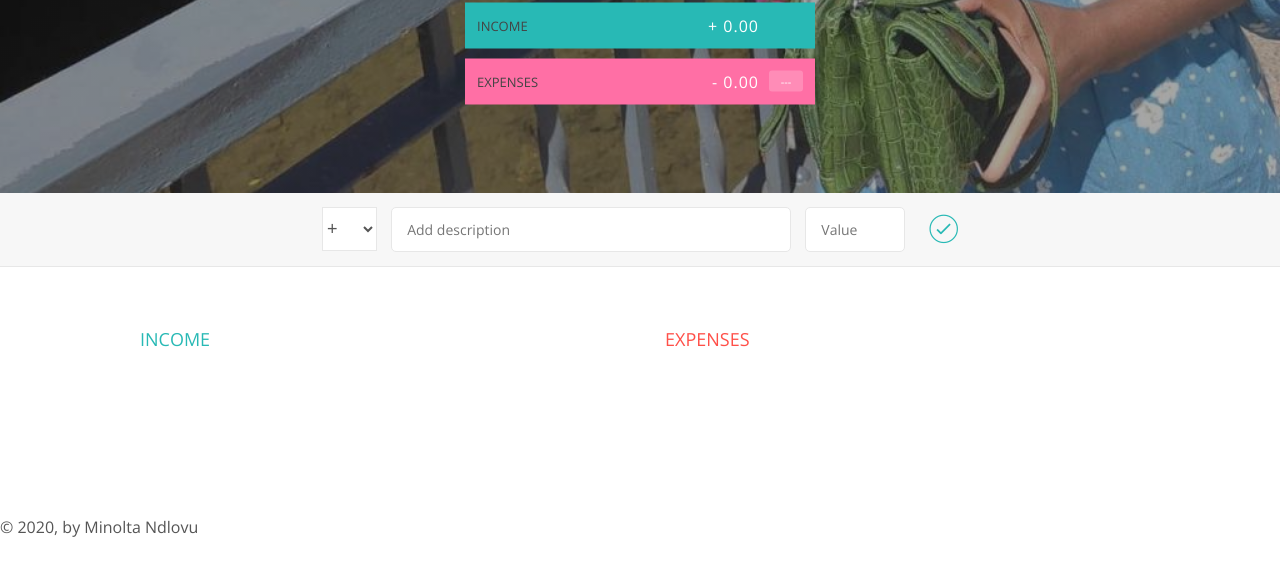
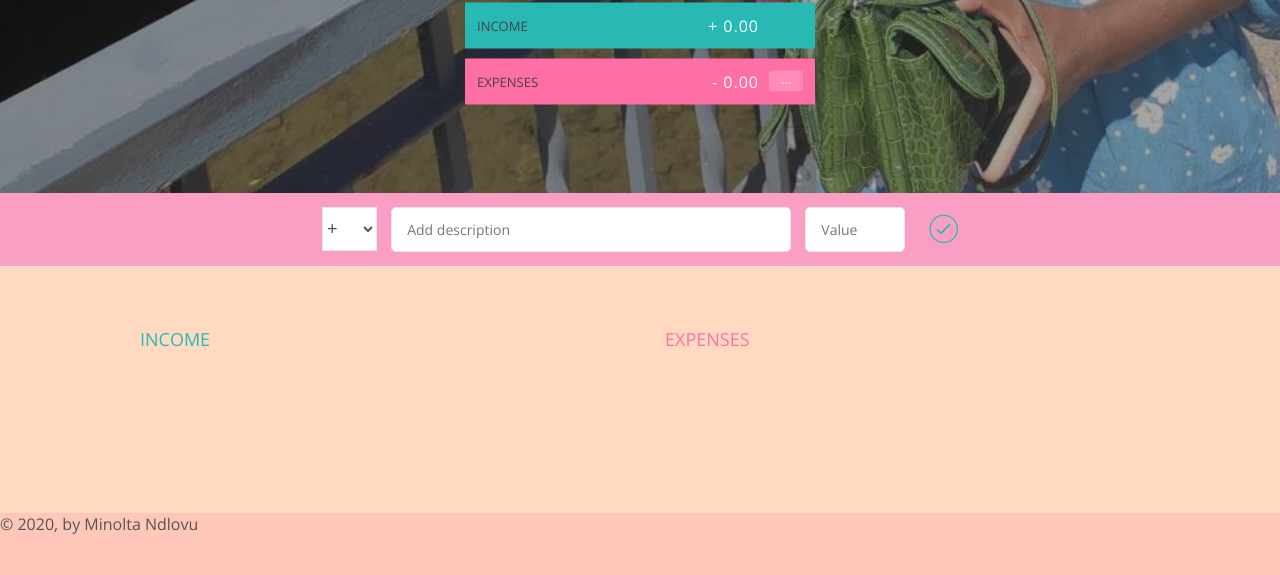
Before and after one commit to mndlovu18/BudgetApp, a plain HTML site: page index.html in a window 1280 px wide. Shown: the part 207-782 px from the top of the page. Drawn offline with nearby package versions, Linux system fonts and the light colour scheme.

Commit message:
Second Commit

```diff
--- a/style.css
+++ b/style.css
@@ -116,7 +116,7 @@ body {
 .add {
     padding: 14px;
     border-bottom: 1px solid #e7e7e7;
-    background-color: #f7f7f7;
+    background-color: #fb9ec4;
 }
 
 .add__container {
@@ -179,6 +179,7 @@ body {
 .container {
     width: 1000px;
     margin: 60px auto;
+
 }
 
 .income {
@@ -200,7 +201,7 @@ h2 {
 }
 
 .icome__title { color: #28B9B5; }
-.expenses__title { color: #FF5049; }
+.expenses__title { color: #FF6fa5; }
 
 .item {
     padding: 13px;
@@ -278,5 +279,11 @@ h2 {
 
 
 footer {
-	margin-top: 150px;
+	height: 10vh;
+	background-color: #ffc7ba;
 }
+
+.bottom {
+	height: 40vh;
+	background-color: #ffdac0;
+}
```
